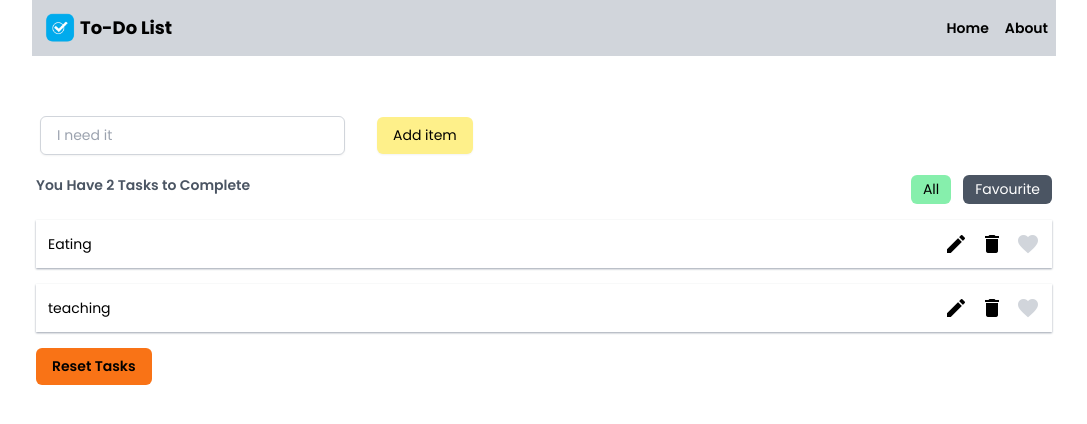
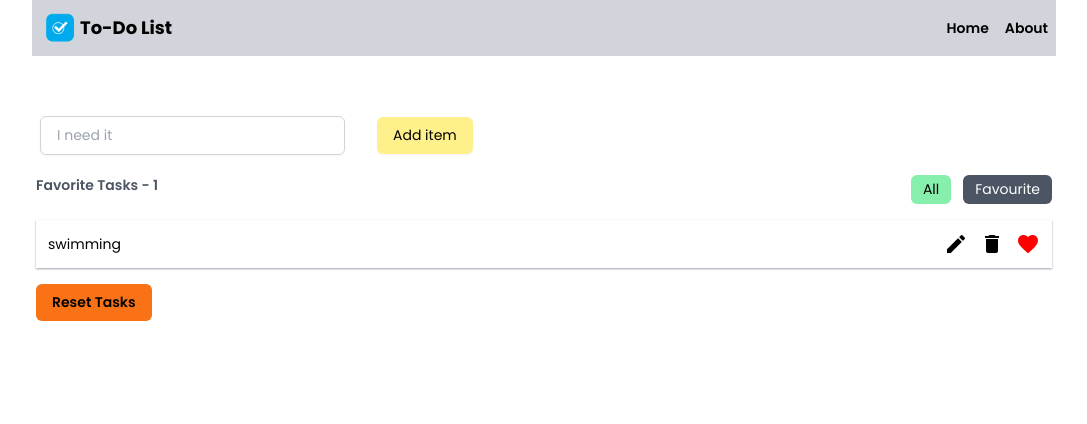
Before and after one commit to KingsleySomuah/To-do-app, a Vue app: page / in a window 1280 px wide. Both pictures are taken after a click on the button "Favourite". Shown: the top 424 px of the page, without its empty margins (96-1183 px from the left). Built offline with nearby package versions, Linux system fonts and the light colour scheme.

Commit message:
conditional rendering

```diff
--- a/src/components/Home.vue
+++ b/src/components/Home.vue
@@ -1,27 +1,42 @@
 <template>
   <div class="container mx-auto mt-10 px-5 py-10">
     <form action="" class="flex items-center gap-3" @submit.prevent="addTask">
-      <div class="p-5 ">
-        <input type="text" placeholder="I need it"
-          class="px-4 py-2 shadow-sm border border-gray-300 rounded-md placeholder-gray-400 " v-model="taskName">
+      <div class="p-5">
+        <input
+          type="text"
+          placeholder="I need it"
+          class="px-4 py-2 shadow-sm border border-gray-300 rounded-md placeholder-gray-400"
+          v-model="taskName" />
       </div>
-      <button type="submit"
-        class="bg-yellow-200 text-black px-4 py-2 rounded-md shadow-sm hover:bg-yellow-400 transition-all">Add
-        item</button>
+      <button
+        type="submit"
+        class="bg-yellow-200 text-black px-4 py-2 rounded-md shadow-sm hover:bg-yellow-400 transition-all">
+        Add item
+      </button>
     </form>
 
     <div class="justify-between flex">
       <div class="px-4 font-semibold text-gray-600">
-        <p>You Have 2 Tasks to Complete</p>
+        <p v-if="showFavorites == false">All Tasks - {{ tasks.length }}</p>
+        <p v-else>Favorite Tasks - {{ favorites.length }}</p>
       </div>
       <div class="mx-4 space-x-3">
-        <button class="bg-green-300 px-3 py-1 rounded-md">All</button>
-        <button class="bg-gray-600 px-3 py-1 rounded-md text-white">Favourite</button>
+        <button class="bg-green-300 px-3 py-1 rounded-md" @click="toggleShowFavorites(false)">
+          All
+        </button>
+        <button
+          class="bg-gray-600 px-3 py-1 rounded-md text-white"
+          @click="toggleShowFavorites(true)">
+          Favourite
+        </button>
       </div>
-
     </div>
 
-    <div class="flex justify-between items-center shadow-sm shadow-gray-400 px-3 py-3 mx-4 my-4" v-for="task in tasks"
+    <!-- show all tasks -->
+    <div
+      v-if="showFavorites == false"
+      class="flex justify-between items-center shadow-sm shadow-gray-400 px-3 py-3 mx-4 my-4"
+      v-for="task in tasks"
       :key="task.id">
       <div>
         <p>{{ task.title }}</p>
@@ -29,72 +44,91 @@
       <div class="flex gap-3">
         <i class="material-icons text-black cursor-pointer">edit</i>
         <i class="material-icons text-black cursor-pointer" @click="deleteTask(task.id)">delete</i>
-        <i class="material-icons text-gray-300 cursor-pointer" :class="{ favourite: task.isFavourite === true }"
-          @click="togglerFavourite(task.id)">favorite</i>
+        <i
+          class="material-icons text-gray-300 cursor-pointer"
+          :class="{ favourite: task.isFavourite === true }"
+          @click="togglerFavourite(task.id)"
+          >favorite</i
+        >
       </div>
     </div>
-    <button type="submit" class="bg-orange-500 font-semibold rounded-md px-4 py-2 mx-4">Reset Tasks</button>
 
+    <!-- show favorite tasks -->
+    <div
+      v-else
+      class="flex justify-between items-center shadow-sm shadow-gray-400 px-3 py-3 mx-4 my-4"
+      v-for="task in favorites">
+      <div>
+        <p>{{ task.title }}</p>
+      </div>
+      <div class="flex gap-3">
+        <i class="material-icons text-black cursor-pointer">edit</i>
+        <i class="material-icons text-black cursor-pointer" @click="deleteTask(task.id)">delete</i>
+        <i
+          class="material-icons text-gray-300 cursor-pointer"
+          :class="{ favourite: task.isFavourite === true }"
+          @click="togglerFavourite(task.id)"
+          >favorite</i
+        >
+      </div>
+    </div>
 
-
-
+    <button type="submit" class="bg-orange-500 font-semibold rounded-md px-4 py-2 mx-4">
+      Reset Tasks
+    </button>
   </div>
 </template>
 
 <script setup>
-import { ref } from 'vue';
+import { computed, ref } from "vue";
 const tasks = ref([
-  { title: 'Eating', id: 1, isFavourite: false },
-  { title: 'teaching', id: 2, isFavourite: false }
-])
+  { title: "Eating", id: 1, isFavourite: false },
+  { title: "teaching", id: 2, isFavourite: false },
+  { title: "swimming", id: 3, isFavourite: true },
+]);
 
-const taskName = ref('')
+const taskName = ref("");
 
 const addTask = () => {
   const data = {
     title: taskName.value,
     id: Math.floor(Math.random() * 1000) + 1,
-    isFavourite: false
-  }
+    isFavourite: false,
+  };
 
-  tasks.value.push(data)
-  taskName.value = ''
-
-}
+  tasks.value.push(data);
+  taskName.value = "";
+};
 
 const deleteTask = (id) => {
-  if (window.confirm('Are you sure you want to delete')) {
+  if (window.confirm("Are you sure you want to delete")) {
     tasks.value = tasks.value.filter((task) => {
-      return task.id != id
-    })
+      return task.id != id;
+    });
   }
-}
+};
 
 const togglerFavourite = (id) => {
   tasks.value.forEach((task) => {
     if (task.id === id) {
-      task.isFavourite = !task.isFavourite
+      task.isFavourite = !task.isFavourite;
     }
-  }
+  });
+};
 
-  )
-}
+const favorites = computed(() => {
+  return tasks.value.filter((task) => task.isFavourite == true);
+});
 
+const showFavorites = ref(false);
 
+const toggleShowFavorites = (showvalue) => {
+  showFavorites.value = showvalue;
+};
 
-
-
-
-
-
-
-
-
-
-
-
-
-
+//Conditional rendering
+//1. create a filtered list that will return all favorites
+//2. we will create a varialble call showfavorites(boolean) and a functions that changes the value of show favorites
 
 // const deleteTask = (id) => {
 //   if (window.confirm("Are you sure you want to Delete?")) {
@@ -111,12 +145,10 @@ const togglerFavourite = (id) => {
 //     }
 //   })
 // }
-
-
 </script>
 
 <style scoped>
 .favourite {
-  color: red
+  color: red;
 }
 </style>
```
